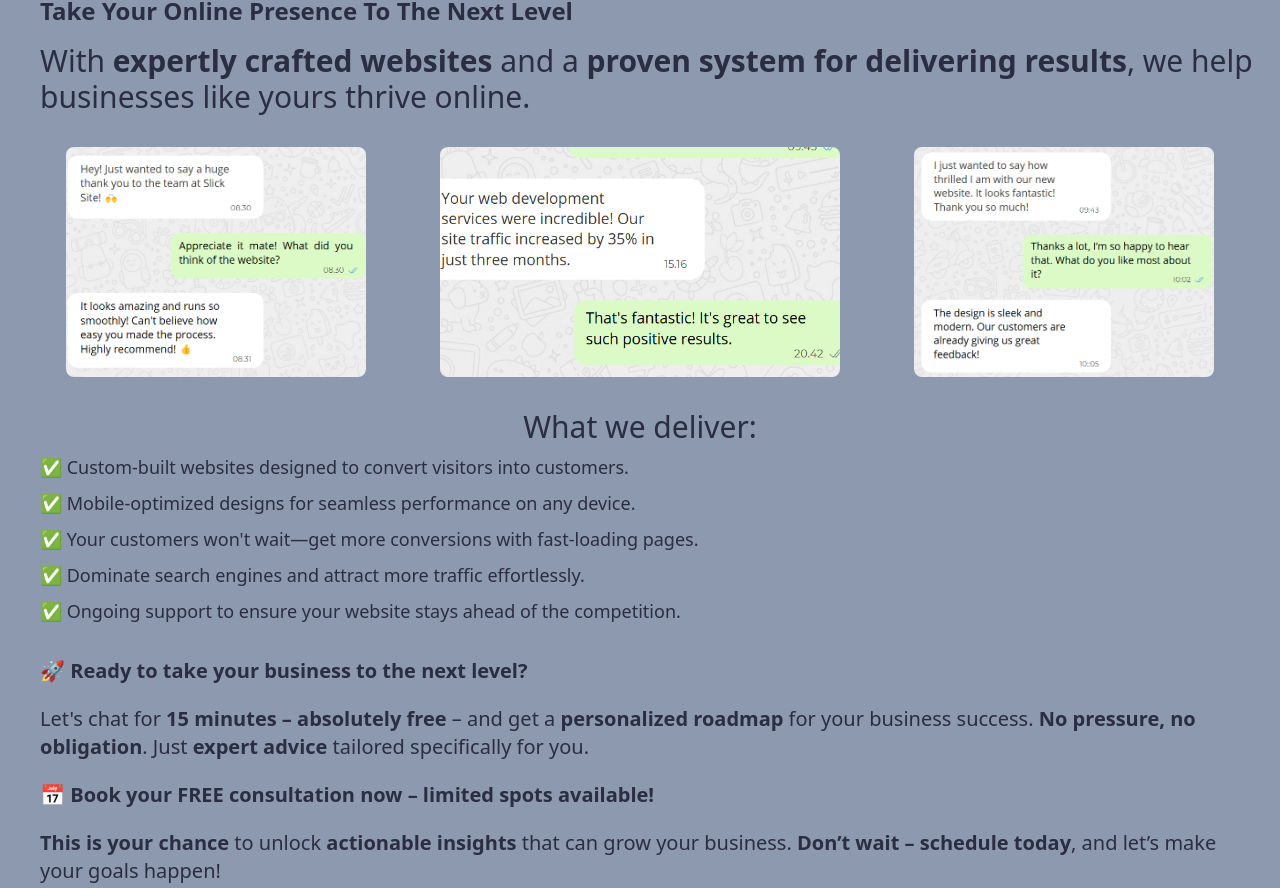
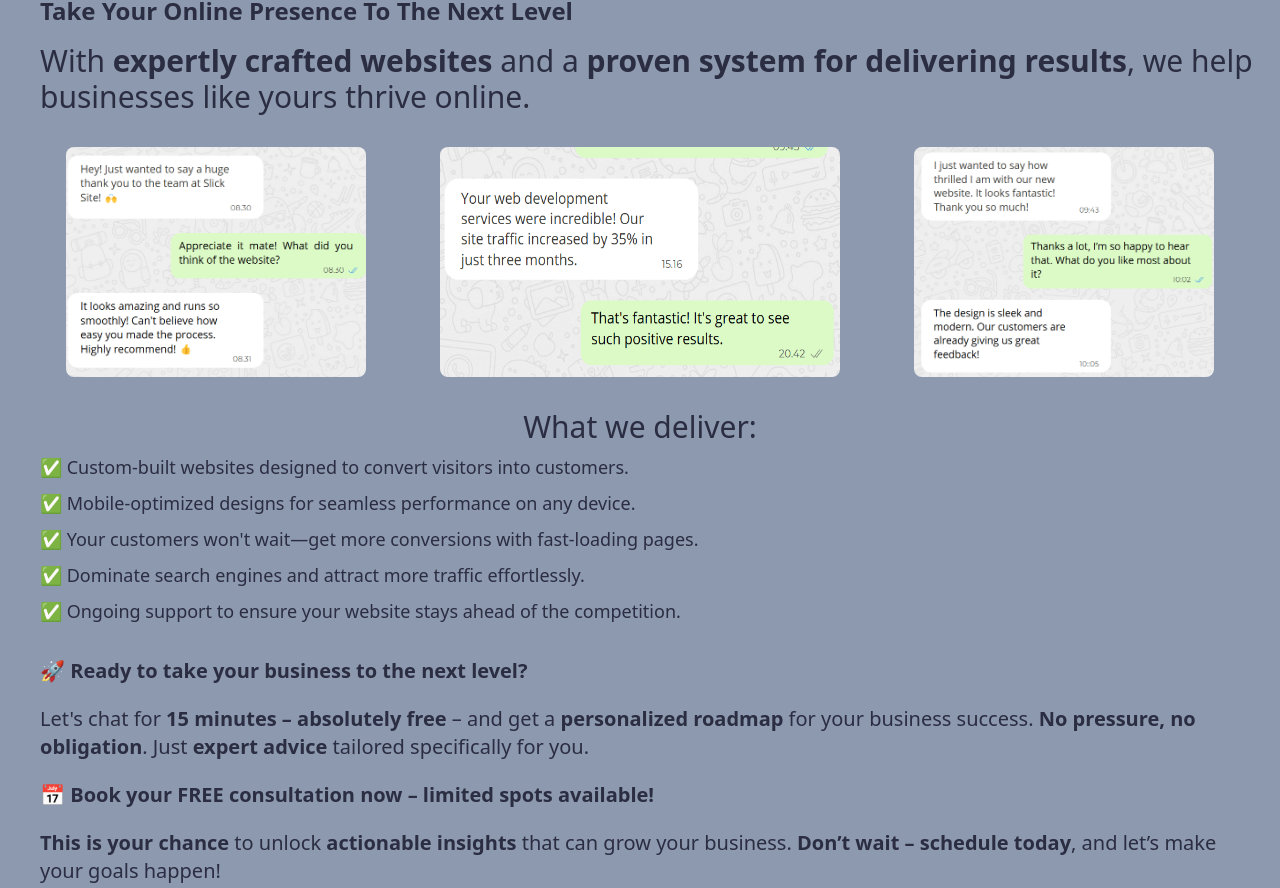
Before and after one commit to Leorev01/Landing_Page, a Next.js app: page / in a window 1280 px wide. Shown: the part 1332-2220 px from the top of the page. Built offline with nearby package versions, Linux system fonts and the light colour scheme.

Commit message:
Changes width of second image in second section

```diff
--- a/components/SecondSection.tsx
+++ b/components/SecondSection.tsx
@@ -41,8 +41,8 @@ const SecondSection = () => {
             src={image2}
             alt="text chat 2"
             width={400}
-            height={300}
-            className="rounded-lg object-cover h-auto"
+            height={400}
+            className="rounded-lg object-fill w-full max-w-[400px] h-auto"
           />
         </div>
         <div className="flex justify-center">
```
